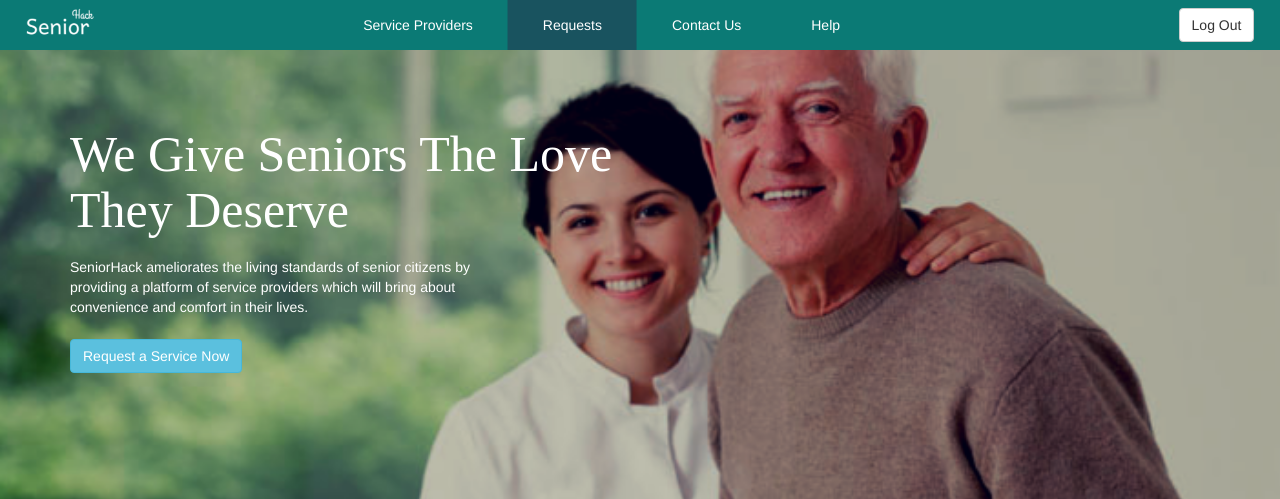
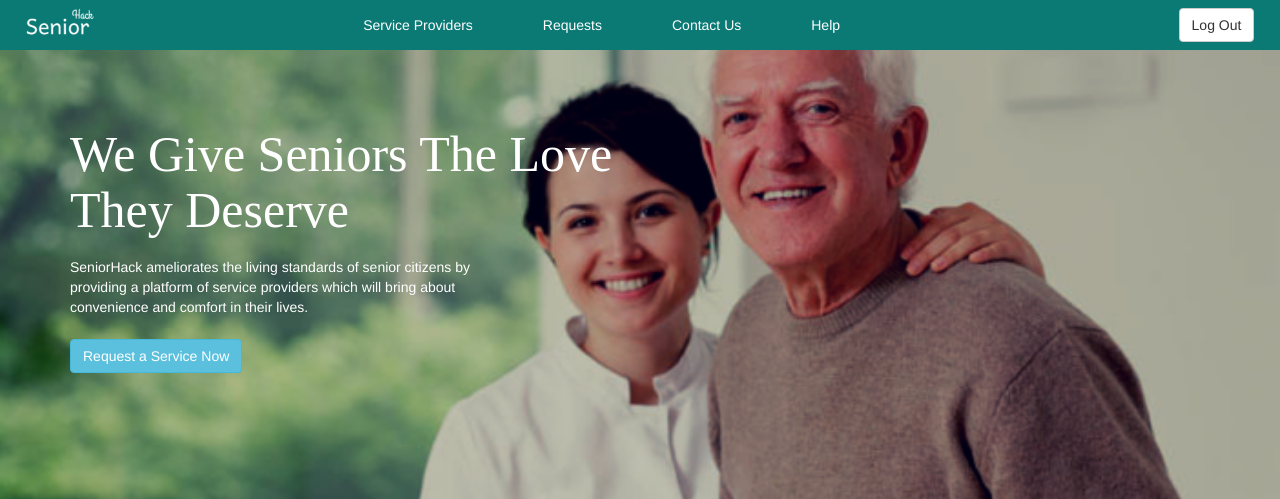
Before and after one commit to samuellim97/SeniorHack, a PHP site: page /Request.html in a window 1280 px wide. Shown: the top 499 px of the page. Run offline with PHP 8.4, Linux system fonts and the light colour scheme; some libraries are stand-ins or nearby versions.

Commit message:
Update Request.css

```diff
--- a/Request.css
+++ b/Request.css
@@ -1,5 +1,4 @@
-#defaultSelected {
-	background-color:#19535f !important;}
+
 
 .tbl {
   background-color:white;
```
